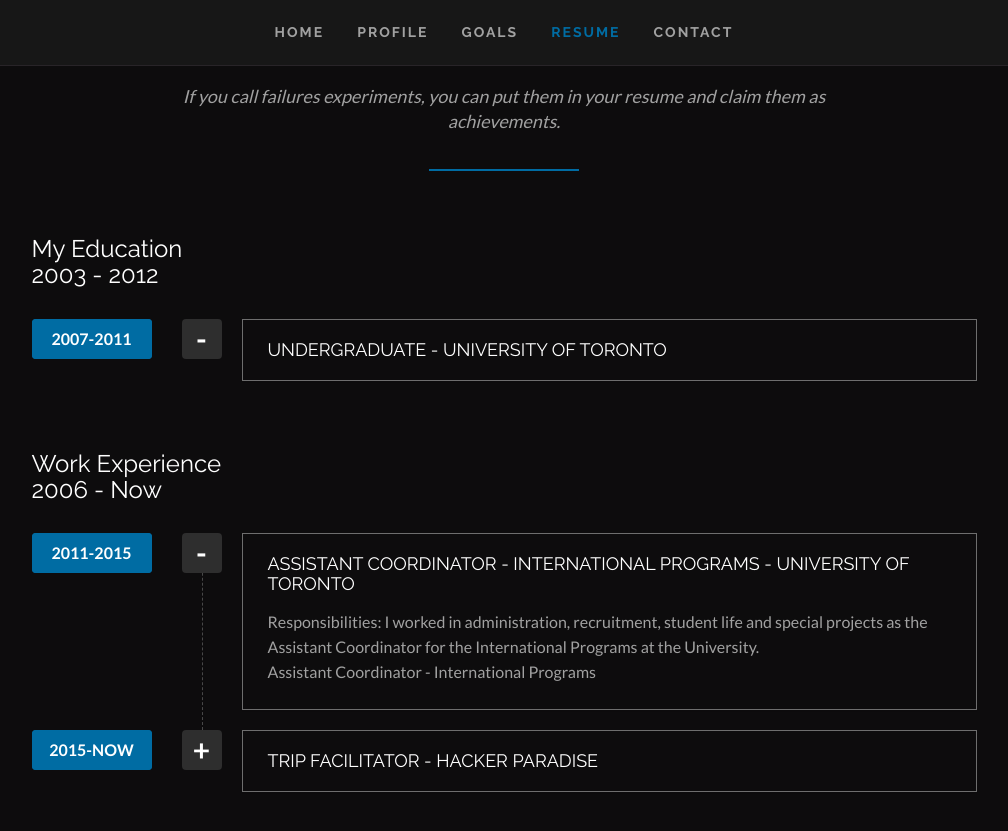
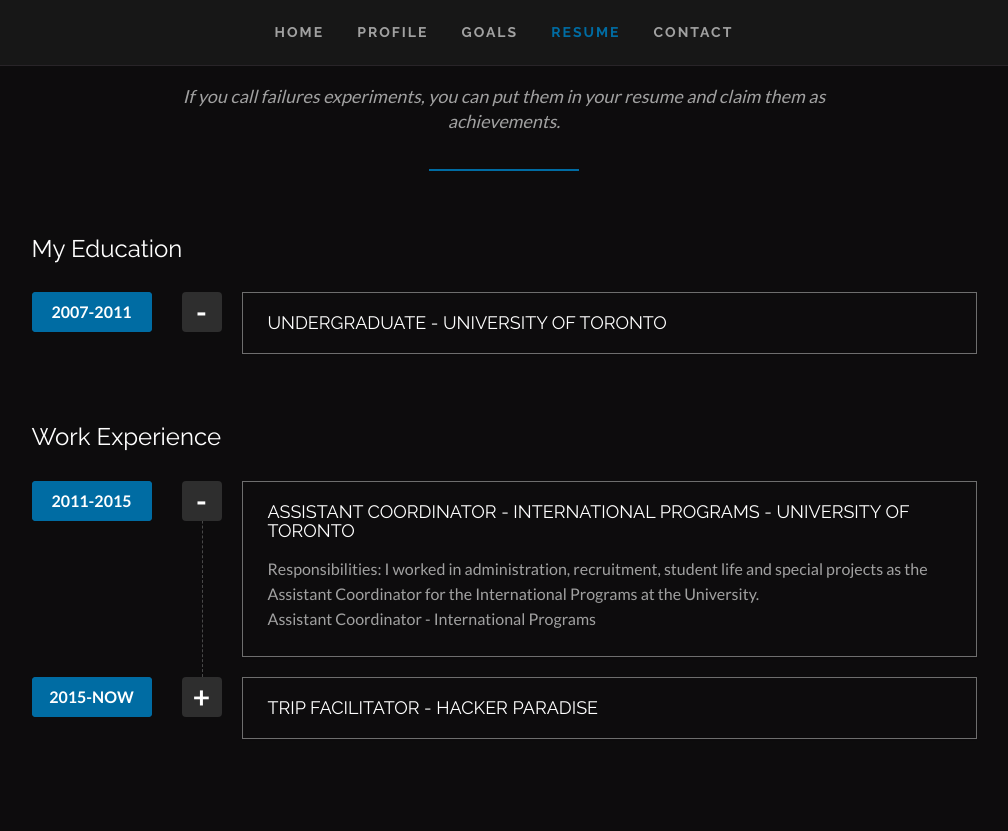
Before and after one commit to clearcareer/IskenderResume, a Jekyll site: the page built from index.html, in a window 1280 px wide and 900 px high, scrolled down 2395 px. Shown: the top 831 px of the window, without its empty margins (136-1144 px from the left). Built offline with Jekyll 4.4.1, drawn with Linux system fonts in a browser that asks for light colours; some web fonts are replaced.

Commit message:
Updated '/index.html' via CloudCannon

```diff
--- a/index.html
+++ b/index.html
@@ -311,11 +311,7 @@
                 <!-- EDUCATION START -->
                 <div class="row education">
                     <div class="col-md-10 col-md-offset-1">
-                        <h3 class="editable">
-                            My Education
-                            <br />
-                            2003 - 2012
-                        </h3>
+                        <h3 class="editable">My Education</h3>
 
                         <div class="panel-group resume" id="education">
 
@@ -373,11 +369,7 @@
                 <!-- WORK EXPERIENCE START -->
                 <div class="row work-experience">
                     <div class="col-md-10 col-md-offset-1">
-                        <h3 class="editable">
-                            Work Experience
-                            <br />
-                            2006 - Now
-                        </h3>
+                        <h3 class="editable">Work Experience</h3>
 
 
                         <div class="panel-group resume" id="work">
```
